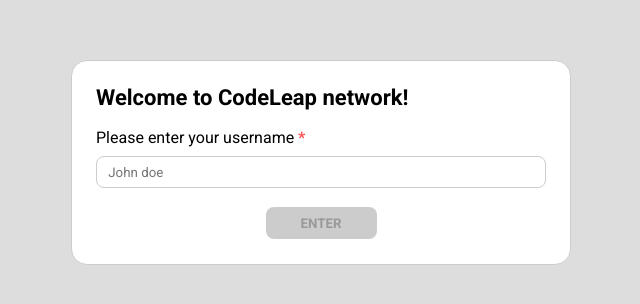
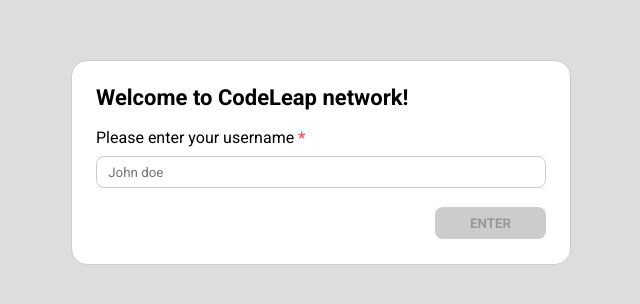
Before and after one commit to ricardiobraga/codeleap-frontend-test, a Next.js app: page / in a window 1280 px wide. Shown: the part 238-542 px from the top of the page, without its empty margins (319-959 px from the left). Built offline with nearby package versions, Linux system fonts and the light colour scheme.

Commit message:
configure enter key to login input

```diff
--- a/src/components/MainScreen/index.jsx
+++ b/src/components/MainScreen/index.jsx
@@ -60,7 +60,7 @@
 
 
   function cropText(textContent) {
-    //setContent(textContent)
+
     let cropContent = "";
     if (textContent.length > 140) {
       cropContent = textContent.slice(0, 140);
--- a/src/components/button/index.jsx
+++ b/src/components/button/index.jsx
@@ -28,7 +28,7 @@
 
     return(
 
-        <button className={ props.active ? handleType() : styles.btnInactive} onClick={props.handleClick}> {props.text} </button>
+        <button className={ props.active ? handleType() : styles.btnInactive} onClick={props.handleClick} > {props.text} </button>
 
     )
 }
--- a/src/components/input/index.jsx
+++ b/src/components/input/index.jsx
@@ -1,14 +1,28 @@
 import {useState} from 'react';
-import ButtonComp from '../button';
 import styles from './styles.module.css';
 
-import { inputFilled, inputEmpty } from '@/src/actions/userSlice';
-import { useDispatch } from 'react-redux';
+import { inputEmpty } from '@/src/actions/createPostInputSlice';
+
 import { motion } from 'framer-motion';
+import { useRouter } from 'next/router';
+
+import { useSelector, useDispatch } from 'react-redux';
 
 export default function InputComp(props) {
     const [inputValue, setInputValue] = useState("");
     const [active, setActive] = useState(false);
+    const router = useRouter();
+    const dispatch = useDispatch();
+
+    const { user, inputCheck } = useSelector(state => state)
+
+    function keyHandler(e){
+      if(inputCheck.inputIsActive && e.code === "Enter" && router.pathname === "/"){
+        router.push(inputCheck.inputIsActive ? `/${user.username}` : "")
+        dispatch(inputEmpty());
+      }
+
+    }
 
 
 
@@ -24,7 +38,7 @@
             }
           }}  >
             <h1 className={styles.title}>{props.title} <span className={styles.span}>*</span></h1>
-            <input className={styles.input} type='text' placeholder={props.placeholder} value={inputValue} required onChange={ (e) => {
+            <input className={styles.input} type='text' placeholder={props.placeholder} value={inputValue} required onKeyDown={e => keyHandler(e)} onChange={ (e) => {
                 setInputValue(e.target.value);
                 props.setTitle ? props.setTitle(e.target.value) : null;
                 props.handleInput(e.target.value);
--- a/src/components/post/index.jsx
+++ b/src/components/post/index.jsx
@@ -7,9 +7,9 @@
 import editIcon from '@/src/public/icons/editIcon.svg';
 
 
-import { useSelector, useDispatch } from 'react-redux';
+import { useDispatch } from 'react-redux';
 import { toggleDeleteOn, toggleEditOn, toggleTextOn, saveID } from '@/src/actions/toggleModalButtonSlice';
-import { motion, useAnimation } from 'framer-motion';
+import { motion } from 'framer-motion';
 
 
 
--- a/src/components/signup/index.jsx
+++ b/src/components/signup/index.jsx
@@ -1,4 +1,3 @@
-import Link from 'next/link';
 import React from 'react';
 
 
@@ -11,6 +10,7 @@
 import { useState } from 'react';
 
 import { motion } from 'framer-motion';
+import { useRouter } from 'next/router';
 
 
 
@@ -22,6 +22,7 @@
 
   const { user, inputCheck } = useSelector(state => state)
   const [link, setLink] = useState("/");
+  const router = useRouter();
 
   const dispatch = useDispatch();
 
@@ -35,15 +36,14 @@
   function handleClick() {
     if (inputCheck.inputIsActive) {
       localStorage.setItem("user", user.username);
+      router.push(inputCheck.inputIsActive ? `/${user.username}` : "")
       dispatch(inputEmpty());
+
     }
 
   }
 
-  function scrolls() {
-    window.document.scrollingElement?.scrollTo(0, 0)
-    console.log("sss");
-  }
+
 
 
 
@@ -70,9 +70,9 @@
         <h1 className={styles.title}>Welcome to CodeLeap network!</h1>
         <InputComp title="Please enter your username" placeholder="John doe" handleInput={handleInput} setLink={setLink} />
 
-        <Link href={inputCheck.inputIsActive ? `/${user.username}` : ""} >
+
           <ButtonComp text="ENTER" active={inputCheck.inputIsActive}  handleClick={handleClick} />
-        </Link>
+
 
       </motion.div>
     </section>
```
